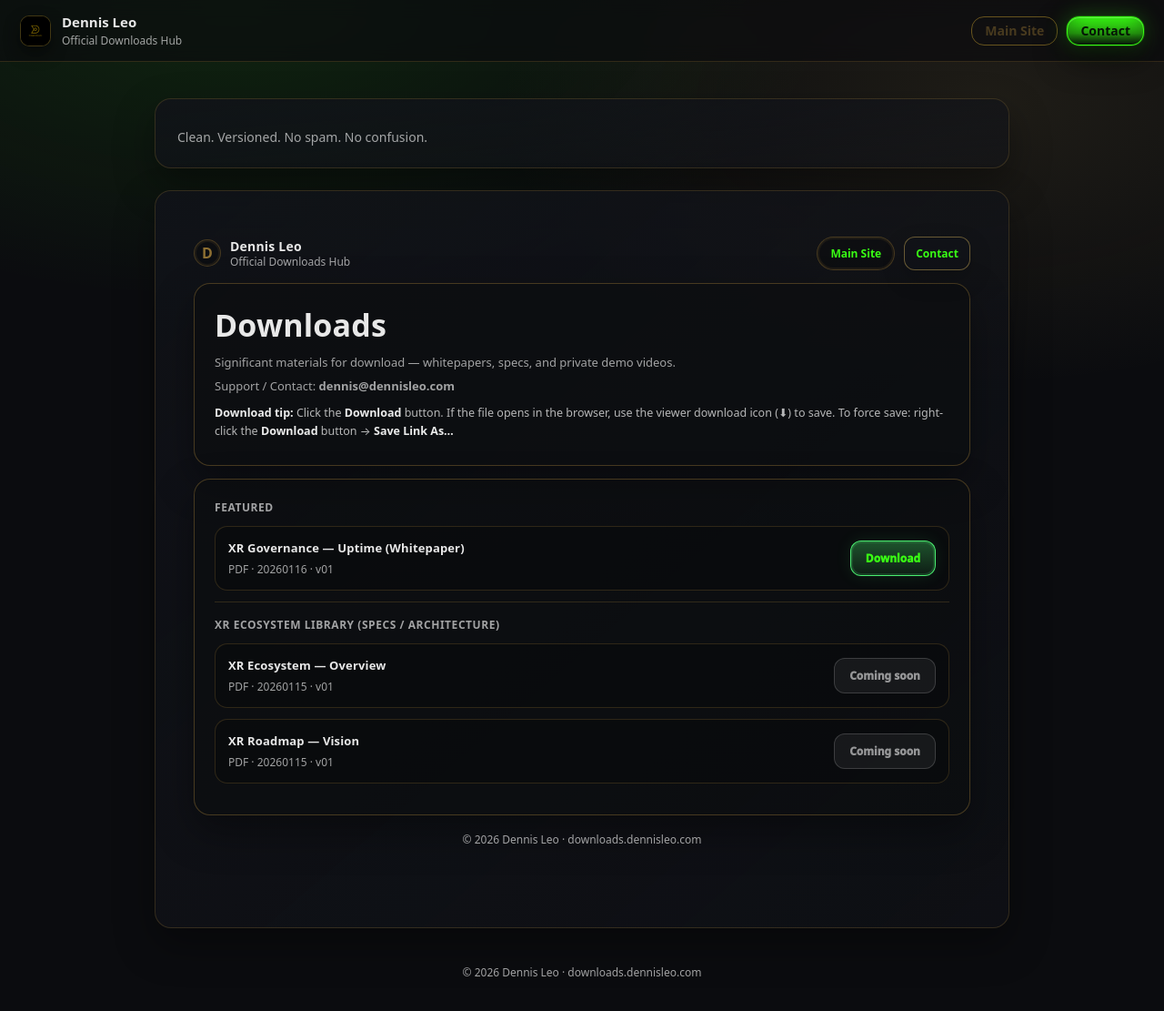
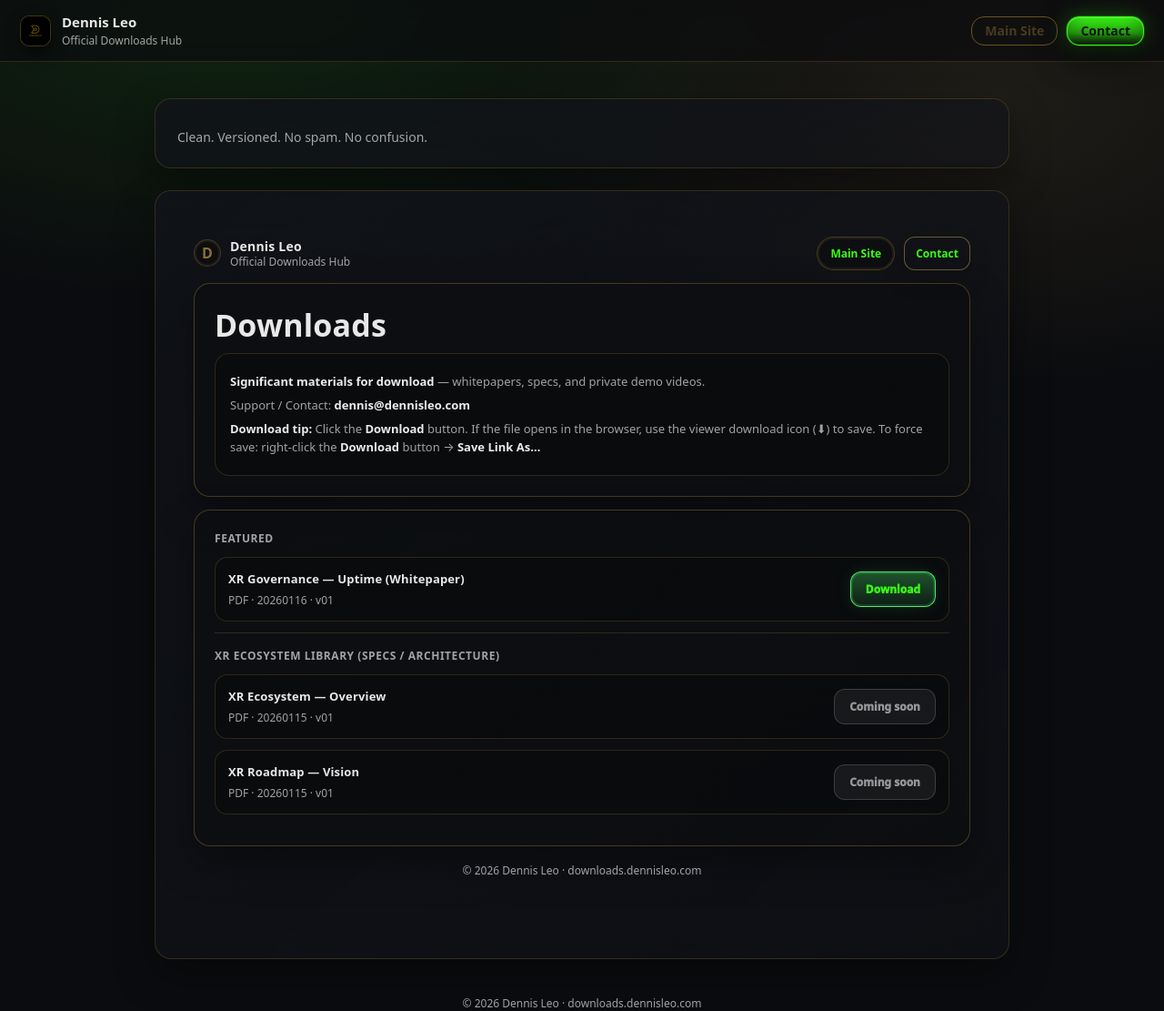
Before and after one commit to dennistyleo/dennis-downloads, a Jekyll site: the page built from index.md, in a window 1280 px wide and 1111 px high. Shown: the whole window at 91% size. Built offline with Jekyll 4.4.1, drawn with Linux system fonts in a browser that asks for light colours; our own code applies the rules of GitHub Pages for plain Markdown files; some of the changed lines change nothing that is shown.

Commit message:
Update index.md

```diff
--- a/index.md
+++ b/index.md
@@ -3,18 +3,18 @@
     --bg0:#07080a;
     --bg1:#0b0f12;
     --card:rgba(12,14,16,.62);
+
     --gold:rgba(180,140,60,.78);
     --gold2:rgba(180,140,60,.35);
+    --line:rgba(180,140,60,.22);
+
     --white:rgba(255,255,255,.92);
     --muted:rgba(255,255,255,.62);
-    --line:rgba(180,140,60,.22);
 
     --green:rgba(80,255,120,.92);
-    --green2:rgba(80,255,120,.22);
     --shadow:0 18px 44px rgba(0,0,0,.35);
   }
 
-  /* page */
   body{
     margin:0;
     color:var(--white);
@@ -26,12 +26,12 @@
   }
 
   .dl-wrap{max-width:960px;margin:26px auto 64px;padding:0 18px;}
+
+  /* TOP BAR (ONLY ONCE) */
   .dl-topbar{
     display:flex;align-items:center;justify-content:space-between;
     gap:16px;margin-bottom:14px;
   }
-
-  /* brand */
   .dl-brand{display:flex;align-items:center;gap:10px;}
   .dl-mark{
     width:30px;height:30px;border-radius:999px;
@@ -46,7 +46,6 @@
   .dl-brand-title{font-weight:800;font-size:14px;letter-spacing:.2px;margin:0;}
   .dl-brand-sub{font-size:12px;color:var(--muted);margin:2px 0 0;}
 
-  /* top actions */
   .dl-actions{display:flex;gap:10px;flex-wrap:wrap;justify-content:flex-end;}
   .dl-pill{
     display:inline-flex;align-items:center;justify-content:center;
@@ -74,7 +73,7 @@
       0 0 22px rgba(80,255,120,.16);
   }
 
-  /* cards */
+  /* CARDS */
   .dl-card{
     border:1px solid var(--gold2);
     border-radius:18px;
@@ -83,18 +82,28 @@
     padding:22px 22px;
     margin:14px 0;
   }
+
+  /* HEADER AREA */
   .dl-hero h1{
-    margin:0 0 8px;
+    margin:0 0 10px;
     font-size:34px;
     letter-spacing:.2px;
   }
-  .dl-hero p{margin:6px 0;color:var(--muted);font-size:13px;line-height:1.55;}
-  .dl-hero .dl-tip{
-    margin-top:10px;
-    color:rgba(255,255,255,.70);
-    font-size:12.5px;
+
+  /* Instruction box (TOP, meaningful) */
+  .dl-instruct{
+    border:1px solid var(--line);
+    border-radius:16px;
+    background:rgba(0,0,0,.18);
+    padding:14px 16px;
   }
-  .dl-hero .dl-tip b{color:var(--white);}
+  .dl-instruct p{
+    margin:6px 0;
+    color:var(--muted);
+    font-size:13px;
+    line-height:1.55;
+  }
+  .dl-instruct b{color:var(--white);}
 
   .dl-label{
     margin:0 0 10px;
@@ -104,10 +113,9 @@
     letter-spacing:.55px;
     text-transform:uppercase;
   }
-
   .dl-divider{height:1px;background:var(--line);margin:12px 0 0;}
 
-  /* download rows */
+  /* Download rows */
   .dl-item{
     display:flex;align-items:center;justify-content:space-between;
     gap:14px;
@@ -130,7 +138,7 @@
     font-size:12px;
   }
 
-  /* download button */
+  /* Buttons */
   .dl-btn{
     display:inline-flex;align-items:center;justify-content:center;
     padding:10px 16px;border-radius:12px;
@@ -163,7 +171,6 @@
     pointer-events:none;
   }
 
-  /* footer */
   .dl-footer{
     text-align:center;
     color:var(--muted);
@@ -180,6 +187,7 @@
 </style>
 
 <div class="dl-wrap">
+  <!-- TOP BAR (ONLY ONCE) -->
   <div class="dl-topbar">
     <div class="dl-brand">
       <div class="dl-mark">D</div>
@@ -195,18 +203,19 @@
     </div>
   </div>
 
-  <!-- HERO -->
+  <!-- HEADER + INSTRUCTION (MEANINGFUL BOX) -->
   <div class="dl-card dl-hero">
     <h1>Downloads</h1>
-    <p>Significant materials for download — whitepapers, specs, and private demo videos.</p>
-    <p>Support / Contact: <b>dennis@dennisleo.com</b></p>
-    <p class="dl-tip">
-      <b>Download tip:</b> Click the <b>Download</b> button. If the file opens in the browser, use the viewer download icon (⬇︎) to save.
-      To force save: right-click the <b>Download</b> button → <b>Save Link As…</b>
-    </p>
+
+    <div class="dl-instruct">
+      <p><b>Significant materials for download</b> — whitepapers, specs, and private demo videos.</p>
+      <p>Support / Contact: <b>dennis@dennisleo.com</b></p>
+      <p><b>Download tip:</b> Click the <b>Download</b> button. If the file opens in the browser, use the viewer download icon (⬇︎) to save.
+      To force save: right-click the <b>Download</b> button → <b>Save Link As…</b></p>
+    </div>
   </div>
 
-  <!-- FEATURED -->
+  <!-- LIST -->
   <div class="dl-card">
     <div class="dl-label">Featured</div>
 
```
